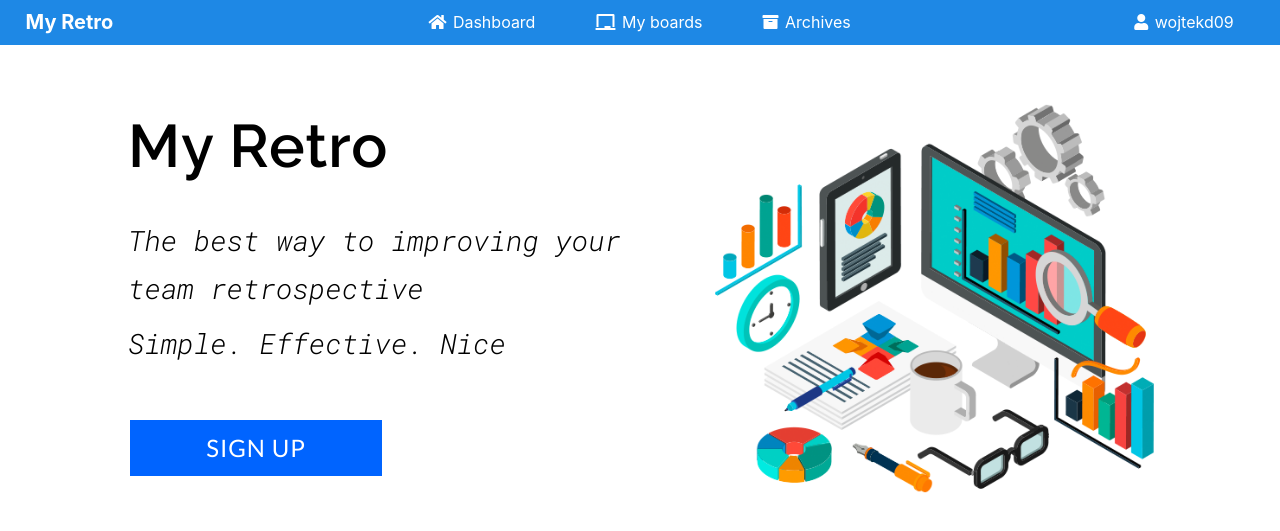
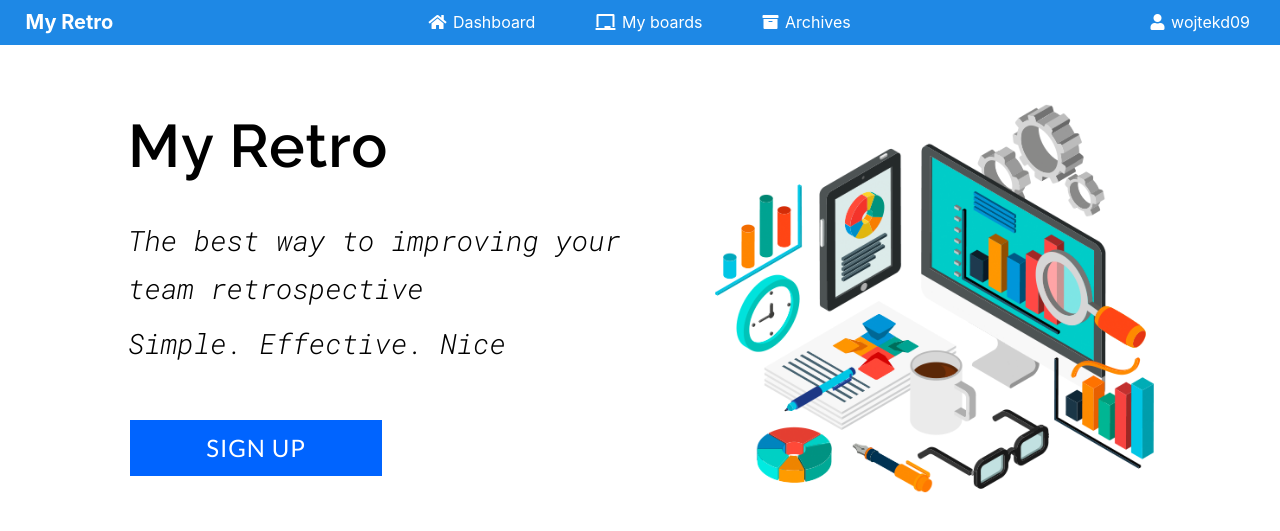
Before and after one commit to wojtekd9393/DjangoProjects, a Django app: page / in a window 1280 px wide. Shown: the top 531 px of the page. Run offline with Django 3.2, Linux system fonts and the light colour scheme; a user stored in the database is signed in; some libraries are stand-ins or nearby versions.

Commit message:
Corrected position of dropdown menu

```diff
--- a/static/css/my_css.css
+++ b/static/css/my_css.css
@@ -104,10 +104,9 @@ div.logo a {
 
 .dropdown {
     position: relative;
-    width: 25%;
-    float: left;
+    float: right;
     padding: 10px 0;
-    padding-left: 10%;
+    margin-right: 30px;
 }
 
 .login {
@@ -124,13 +123,17 @@ div.logo a {
     color: white;
 }
 
+.dropdown:hover .dropdown-content {
+    display: block;
+}
+
 .dropdown-content {
     display: none;
     position: absolute;
     padding: 5px;
     background-color: #247bff;
-    top: 40px;
-    right: 0%;
+    top: 44px;      /* line-height(24px) + margin-top(10px) + margin-bottom(10px) */
+    right: -30px;   /* margin-right for .dropdown(30px) */
     width: 180px;
     z-index: 1;
 }
@@ -146,10 +149,6 @@ div.logo a {
 
 .dropdown-content a:hover {
     background-color: #7aafff;
-}
-
-.dropdown:hover .dropdown-content {
-    display: block;
 }
 
 header.bg {
--- a/templates/base.html
+++ b/templates/base.html
@@ -30,7 +30,7 @@
               {% endif %}
           </ul>
       </nav>
-        <div class="dropdown">
+        <div class="dropdown clearfix">
             {% if user.is_authenticated %}
                 <a class="login" href="#"><i class="fas fa-user"></i> {{ user.username }}</a>
                     <div class="dropdown-content">
```
Also changed, not shown: db.sqlite3.
